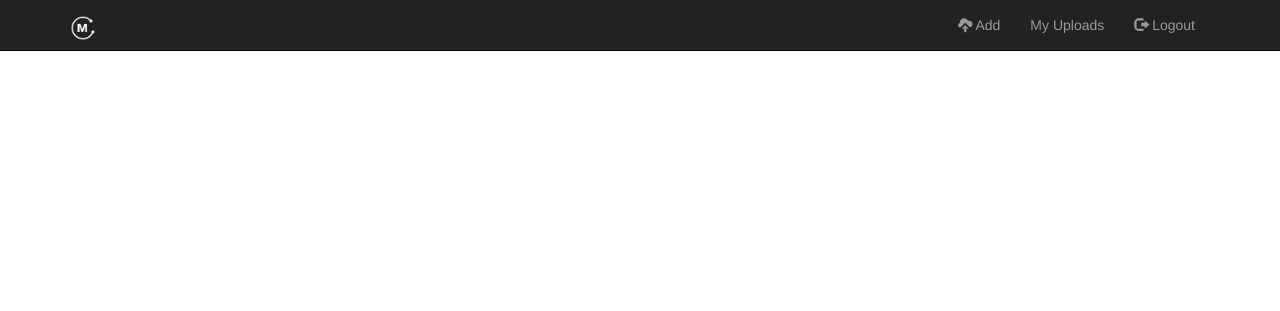
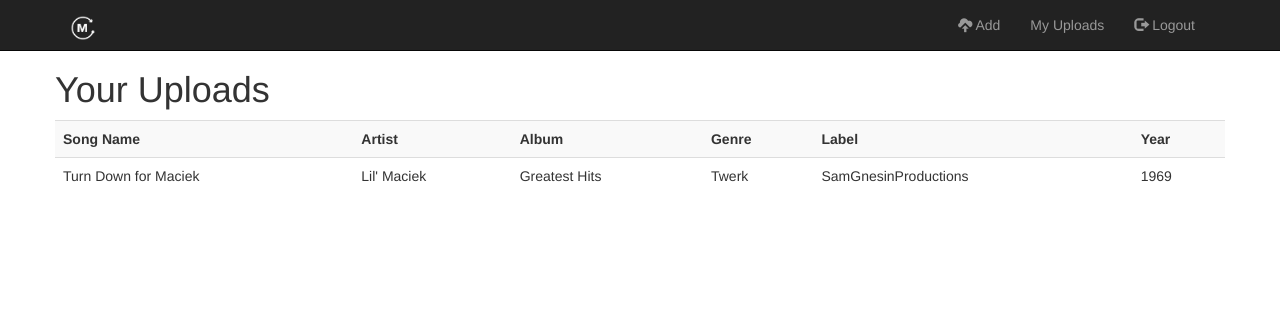
Before and after one commit to ClareCat/Mixt., a Flask app: page /uploads in a window 1280 px wide. Shown: the top 311 px of the page. Run offline with Flask 2, Linux system fonts and the light colour scheme; the visitor is signed in with stand-in values (Sample User, id 1); data comes from the database, SQL or seed files in the repository; data that the repository does not hold is empty; some libraries are stand-ins or nearby versions.

Commit message:
changed upload page

```diff
--- a/templates/uploads.html
+++ b/templates/uploads.html
@@ -6,4 +6,29 @@
 		<br />
 {% endfor %}
 {% endif %}
+<div class="container">
+	<div class="row">
+		<div class="span6">
+			<h1>Your Uploads</h1>
+			<table class="table table-striped">
+				<tr>
+					<th>Song Name</th>
+					<th>Artist</th>
+					<th>Album</th>
+					<th>Genre</th>
+					<th>Label</th>
+					<th>Year</th>
+				</tr>
+				<tr>
+					<td>Turn Down for Maciek</td>
+					<td>Lil' Maciek</td>
+					<td>Greatest Hits</td>
+					<td>Twerk</td>
+					<td>SamGnesinProductions</td>
+					<td>1969</td>
+				</tr>
+			</table>
+		</div>
+	</div>
+</div>
 {% endblock %}
```
